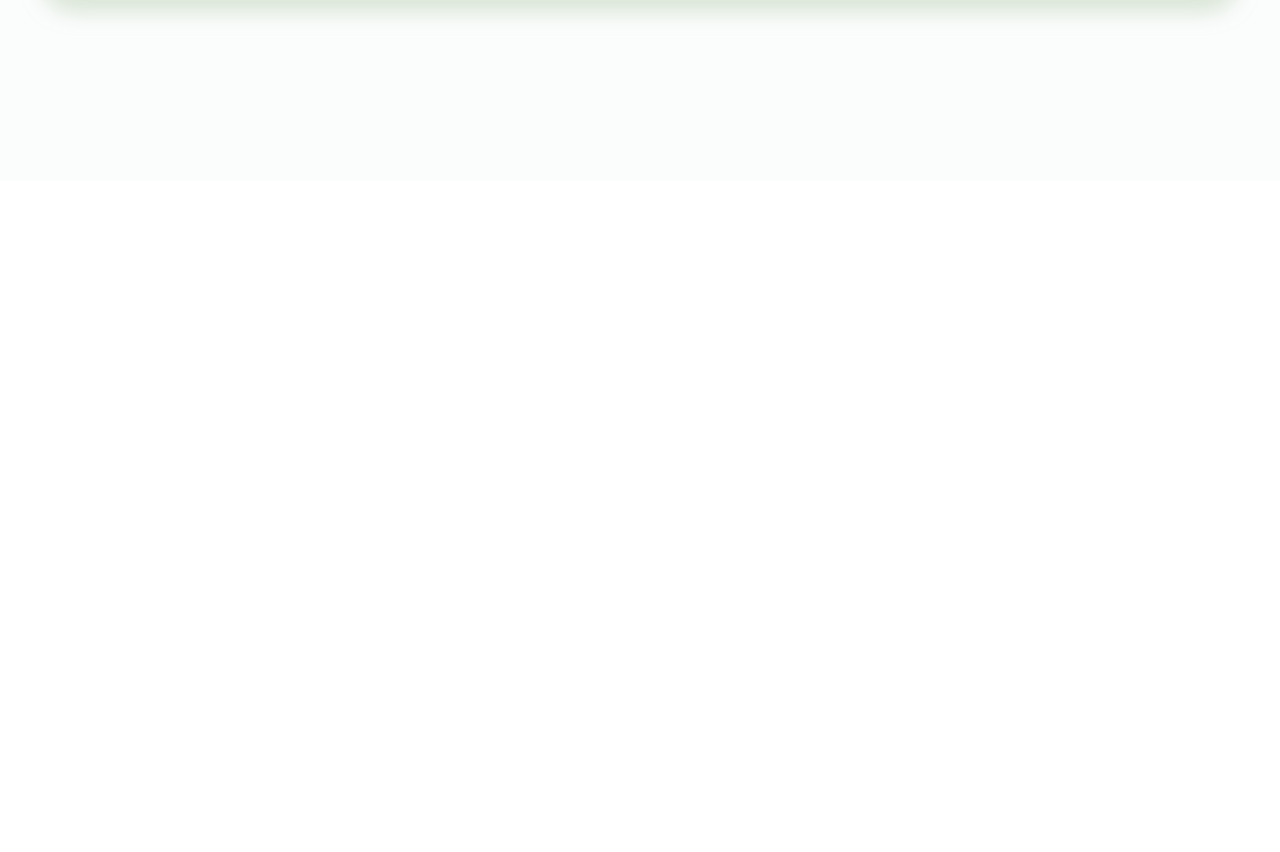
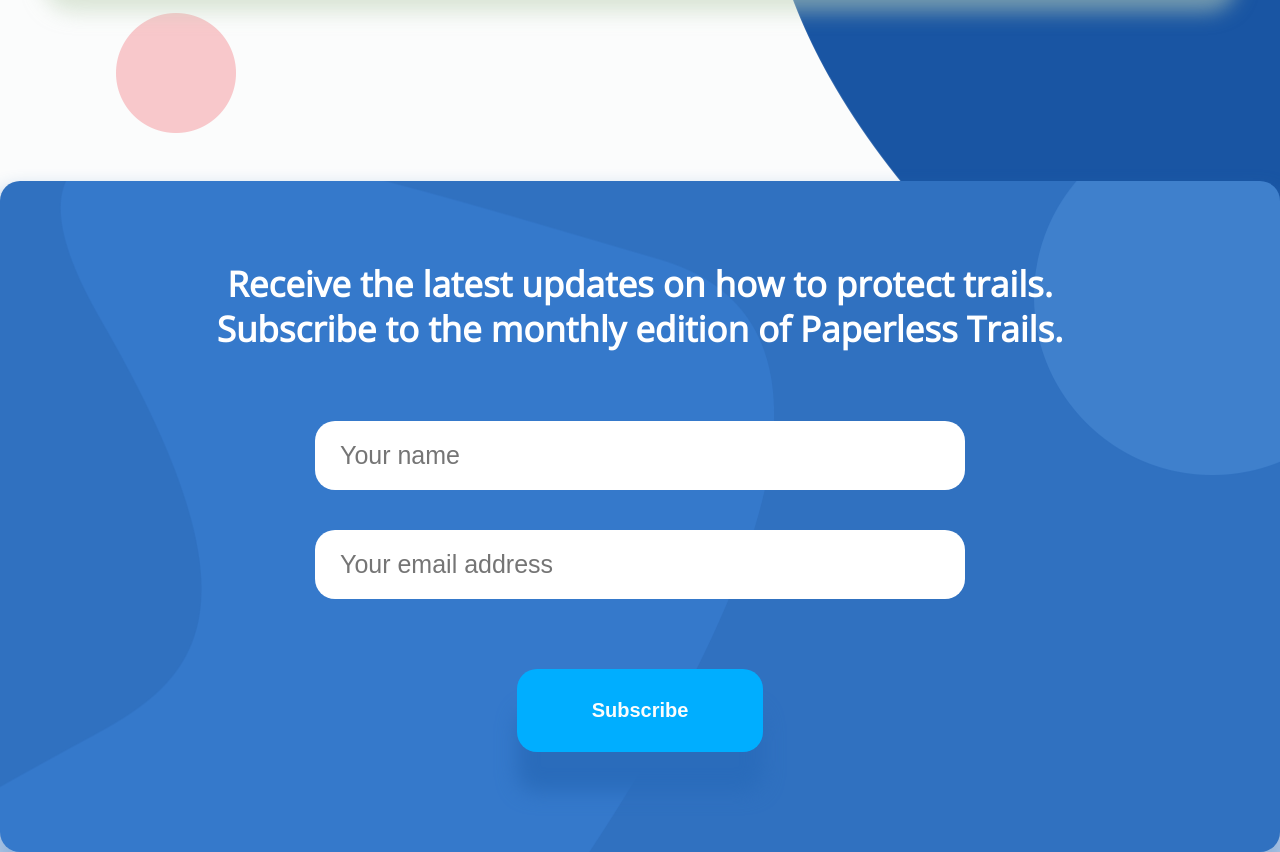
Before and after one commit to Vitaliy901/Muncak, a plain HTML site: page index.html in a window 1280 px wide. Shown: the part 5234-6086 px from the top of the page. Before the commit the page ends 5415 px from the top, so only its background shows below. Drawn offline with nearby package versions, Linux system fonts and the light colour scheme.

Commit message:
Form done.

```diff
--- a/css/style.css
+++ b/css/style.css
@@ -292,6 +292,61 @@ main {
 	box-shadow: 0 1.1rem 1rem 0.6rem#c0d3b88c;
 	margin-bottom: 10rem;
 }
+/* ================form========================== */
+.form-wrapper {
+	max-width: 1400px;
+	margin: 0 auto;
+	background-image: url(../img/Muncak\ Landing\ Page_Shape\ footer.png), url(../img/Muncak\ Landing\ circle\ footer\ blue.png);
+	background-repeat: no-repeat;
+	background-position: left -35% top 15%, right -12% top -20%;
+	background-color: #3071c0;
+	border-radius: 1rem;
+	box-shadow: 0 1.1rem 1rem 0.6rem#2a6bbb7a;
+}
+.form-wrapper legend {
+	font-weight: 600;
+	font-size: 1.75rem;
+	line-height: 2.25rem;
+	color: white;
+	text-align: center;
+	padding: 4rem 0 3.5rem 0;
+}
+.form-wrapper fieldset > input:nth-child(2){
+	margin-bottom: 2rem;
+}
+.form-wrapper input {
+	display: block;
+	width: 100%;
+	max-width: 600px;
+	border-radius: 1rem;
+	border: none;
+	padding: 1rem 1.25rem;
+	font-size: 1.25rem;
+}
+.form-wrapper fieldset {
+	max-width: 920px;
+	margin: 0 auto;
+	display: flex;
+	flex-direction: column;
+	align-items: center;
+}
+.form-wrapper  button{
+	display: inline-block;
+	padding: 1.5rem 3.75rem;
+	background-color: #00aeff;
+	border-radius: 1rem;
+	color: #fbfcfc;
+	font-weight: 600;
+	box-shadow: 0rem 2rem 1rem #2a6cbb;
+	transform: scale(1);
+	transition: 0.4s;
+	border: none;
+	margin: 3.5rem 0 5rem 0;
+}
+.form-wrapper button:active {
+	transform: scale(0.9);
+	box-shadow: 0rem 1.1rem 0.6rem #34393d;
+}
 /* ============================================= */
 @media (min-width: 200px) and (max-width: 600px) {
     /* Свойства применяются в пределах от меньшего к большему. */
--- a/index.html
+++ b/index.html
@@ -30,10 +30,10 @@
 					</a>
 					<nav class="header-nav">
 						<ul>
-							<li><a href="">Home</a></li>
-							<li><a href="">Go Hiking</a></li>
-							<li><a href="">About</a></li>
-							<li><a href="">Login</a></li>
+							<li><a href="#">Home</a></li>
+							<li><a href="#">Go Hiking</a></li>
+							<li><a href="#">About</a></li>
+							<li><a href="#">Login</a></li>
 						</ul>
 					</nav>
 				</div>
@@ -124,6 +124,16 @@
 				<iframe src="https://www.google.com/maps/embed?pb=!1m18!1m12!1m3!1d50793.816065980966!2d24.482637356124!3d48.163543228187855!2m3!1f0!2f0!3f0!3m2!1i1024!2i768!4f13.1!3m3!1m2!1s0x4736fd3965b8a627%3A0xf7a31f87d1e4af55!2z0JPQvtCy0LXRgNC70LA!5e1!3m2!1suk!2sua!4v1646572882173!5m2!1suk!2sua"
 				style="border:0;" allowfullscreen="" loading="lazy"></iframe>
 			</article>
+			<div class="form-wrapper">
+				<form action="#" method="post" name="#" enctype="multipart/form-data">
+					<fieldset>
+						<legend>Receive the latest updates on how to protect trails. Subscribe to the monthly edition of Paperless Trails.</legend>
+						<input type="text" name="username" minlength="4" autocomplete="on" required  placeholder="Your name" tabindex="1">
+						<input type="email" name="email" title="Enter your e-mail address" pattern="\S+@[a-z]+\.[a-z]+" required placeholder="Your email address">
+						<button type="submit" name="send">Subscribe</button>
+					</fieldset>
+				</form>
+			</div>
 		</main>
 
 		<footer></footer>
```
